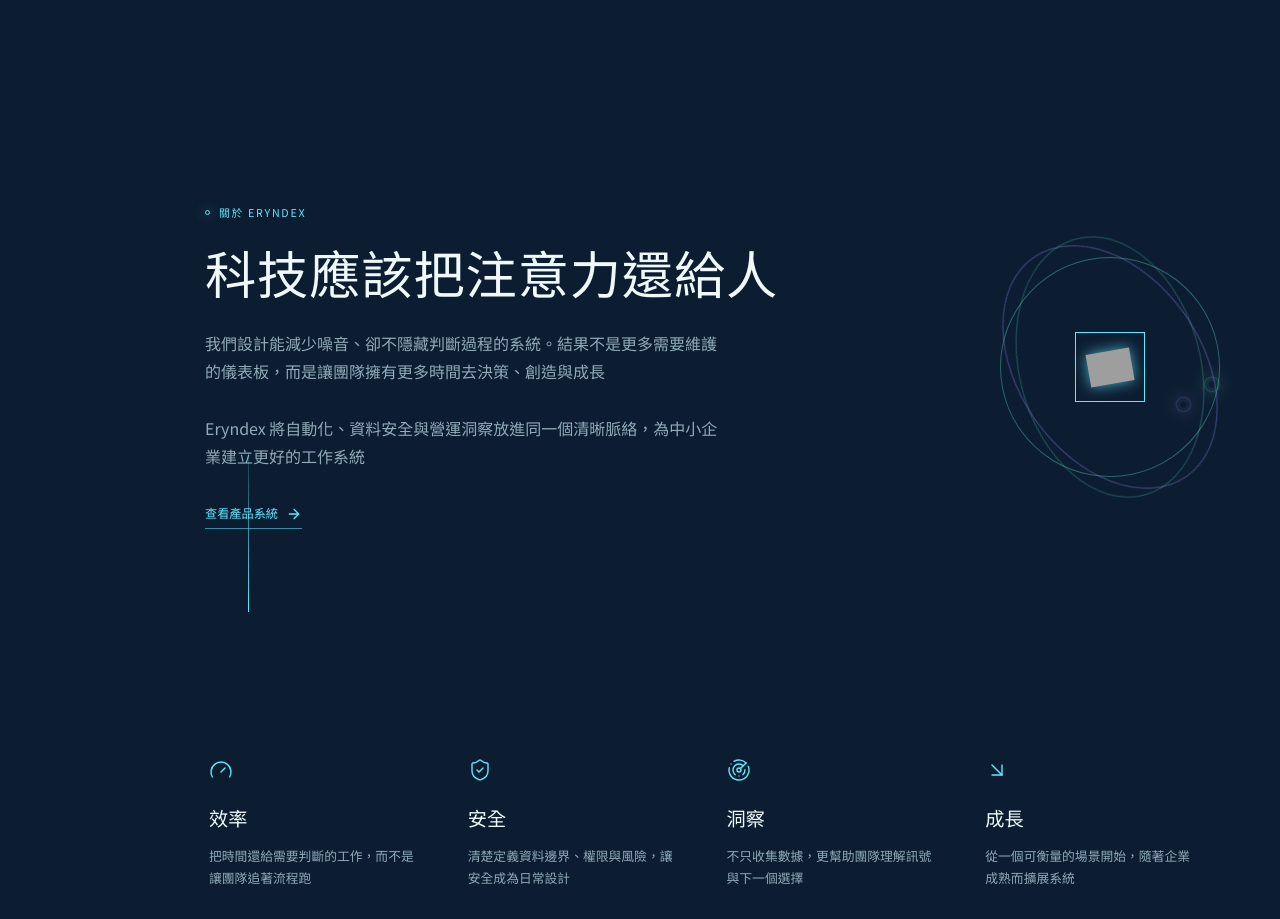
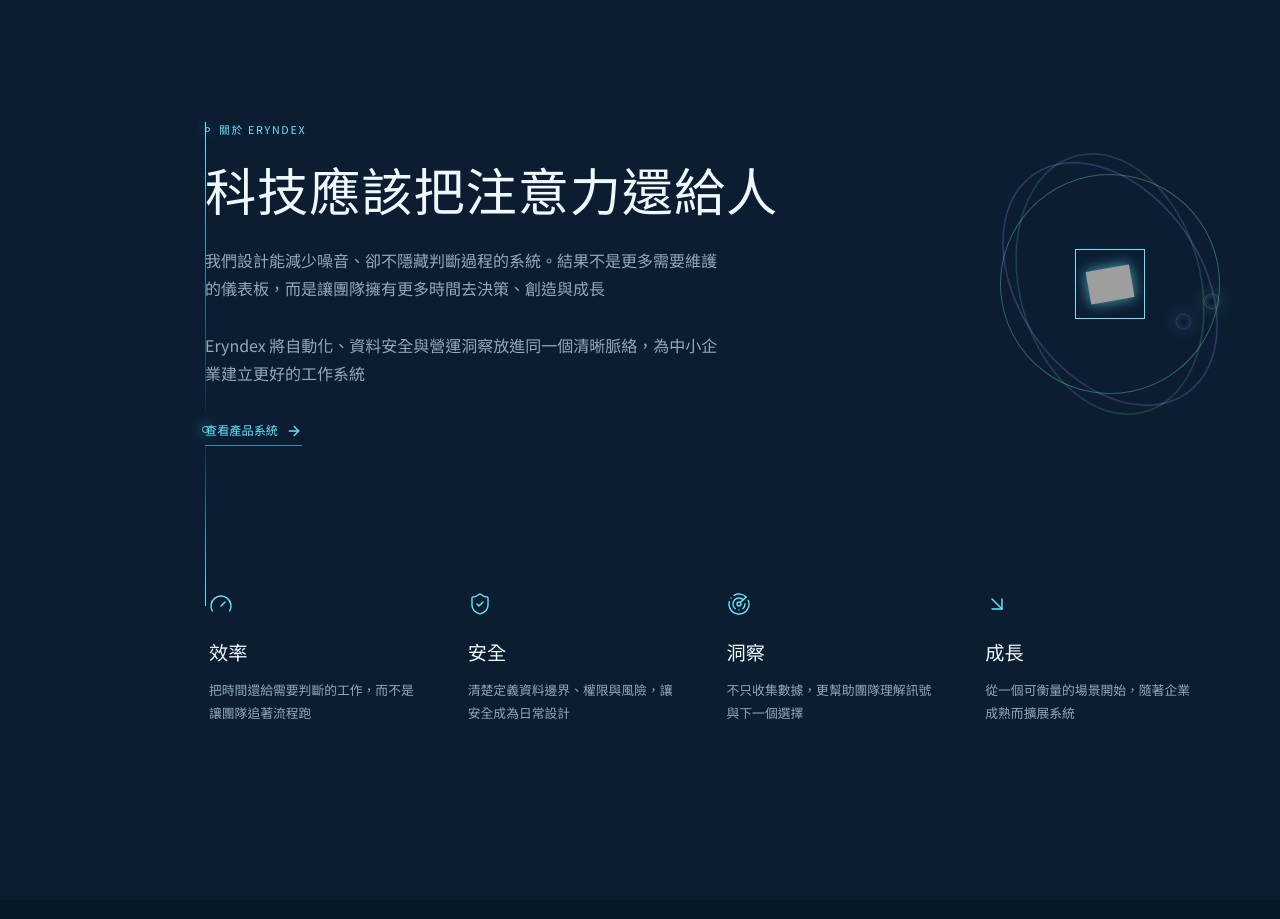
Before and after one commit to k129453497-byte/eryndex-tactile-systems, a React (Vite) app in the folder client/: page / in a window 1280 px wide. Shown: the part 780-1699 px from the top of the page. Built offline with nearby package versions, Linux system fonts and the light colour scheme; grey boxes are pictures that could not be loaded; a web font is replaced by a local one.

Commit message:
Return about rail to left gutter

```diff
--- a/client/src/index.css
+++ b/client/src/index.css
@@ -716,9 +716,10 @@
 /* About section grid alignment｜主文與四項原則共用同一條起始線。 */
 @media (min-width: 1001px) {
   .about-values { width: min(1075px, calc(100vw - 245px)); margin-top: 72px; margin-left: max(40px, calc(50vw - 455px)); margin-right: auto; }
-  .principle-grid .signal-rail { align-self: start; min-height: 0; height: 160px; margin-top: 330px; transform: translateX(158px); }
-  .principle-grid .signal-rail .rail-line, .principle-grid .signal-rail .rail-dot { display: none; }
-  .principle-grid .signal-rail::after { content: ""; position: absolute; top: 0; left: 50%; width: 1px; height: 160px; background: linear-gradient(rgba(98,231,255,.12), var(--cyan)); }
+  .principle-grid .signal-rail { align-self: stretch; min-height: 260px; height: auto; margin-top: 0; transform: translateX(115px); }
+  .principle-grid .signal-rail .rail-line { display: block; }
+  .principle-grid .signal-rail .rail-dot { display: block; }
+  .principle-grid .signal-rail::after { content: ""; position: absolute; left: 50%; bottom: -160px; width: 1px; height: 160px; background: linear-gradient(rgba(98,231,255,.08), var(--cyan)); }
   /* 四項原則作為內容導覽，不使用卡片或表格邊框。 */
   .about-values .values-grid { border: 0; }
   .about-values .value-cell { border: 0; }
```
